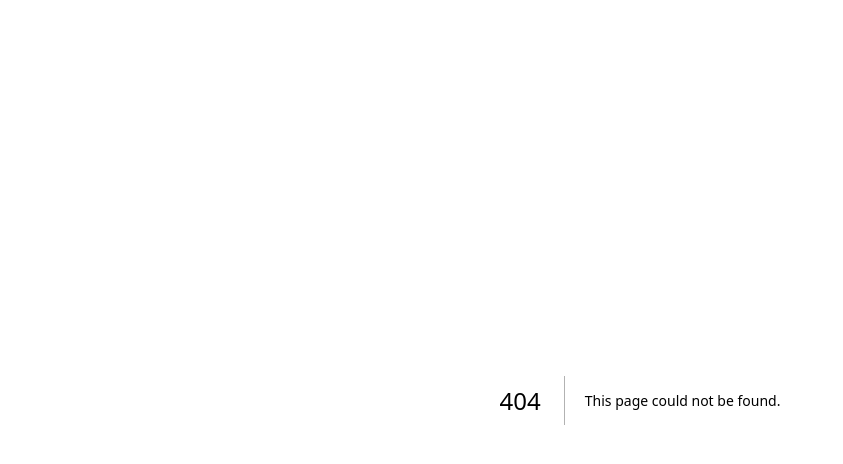
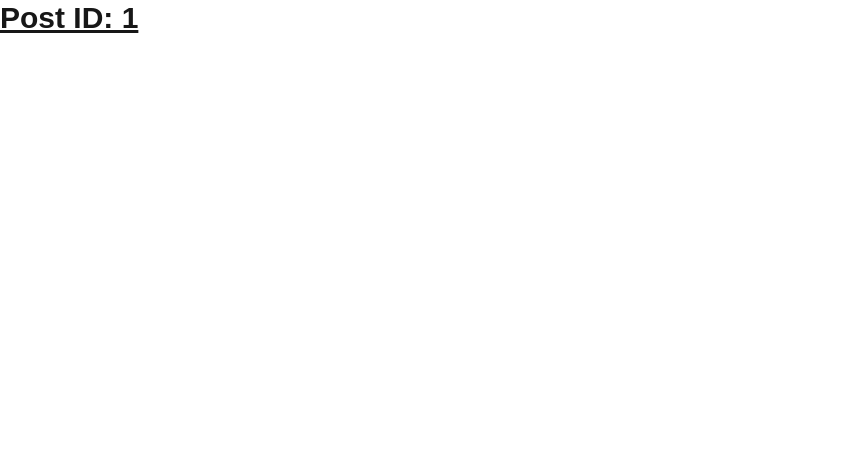
Before and after one commit to mehtabali05/Learn-Next, a Next.js app: page /blog/1 in a window 1280 px wide. Before the commit this address had no page. Shown: the top 464 px of the page, without its empty margins (0-843 px from the left). Built offline with nearby package versions, Linux system fonts and the light colour scheme.

Commit message:
create: blog detail page created

```diff
--- /dev/null
+++ b/src/app/blog/[id]/page.js
@@ -0,0 +1,14 @@
+const BlogPost = async ({ params }) => {
+    const ps = await params;
+    console.log("PSS",ps);
+  return (
+    <div>
+      <h1 className="text-3xl font-bold underline">
+        {`Post ID: ${ps.id}`}
+      </h1>
+      <p>{ps.content}</p>
+    </div>
+  );
+}
+
+export default BlogPost;
--- a/src/app/blog/page.js
+++ b/src/app/blog/page.js
@@ -1,3 +1,5 @@
+import Link from "next/link";
+
 export default function Blog() {
     const posts = [
         { id: 1, title: "First Post", content: "This is the first post." },
@@ -11,10 +13,12 @@ export default function Blog() {
       </h1>
       <ul>
         {posts.map((post) => (
-          <li key={post.id}>
-            <h2 className="text-xl font-semibold">{post.title}</h2>
-            <p>{post.content}</p>
-          </li>
+            <Link href={`/blog/${post.id}`} key={post.id} >
+                <li key={post.id}  >
+                    <h2 className="text-xl font-semibold">{post.title}</h2>
+                    <p>{post.content}</p>
+                </li>
+            </Link>
         ))}
       </ul>
     </div>
```
